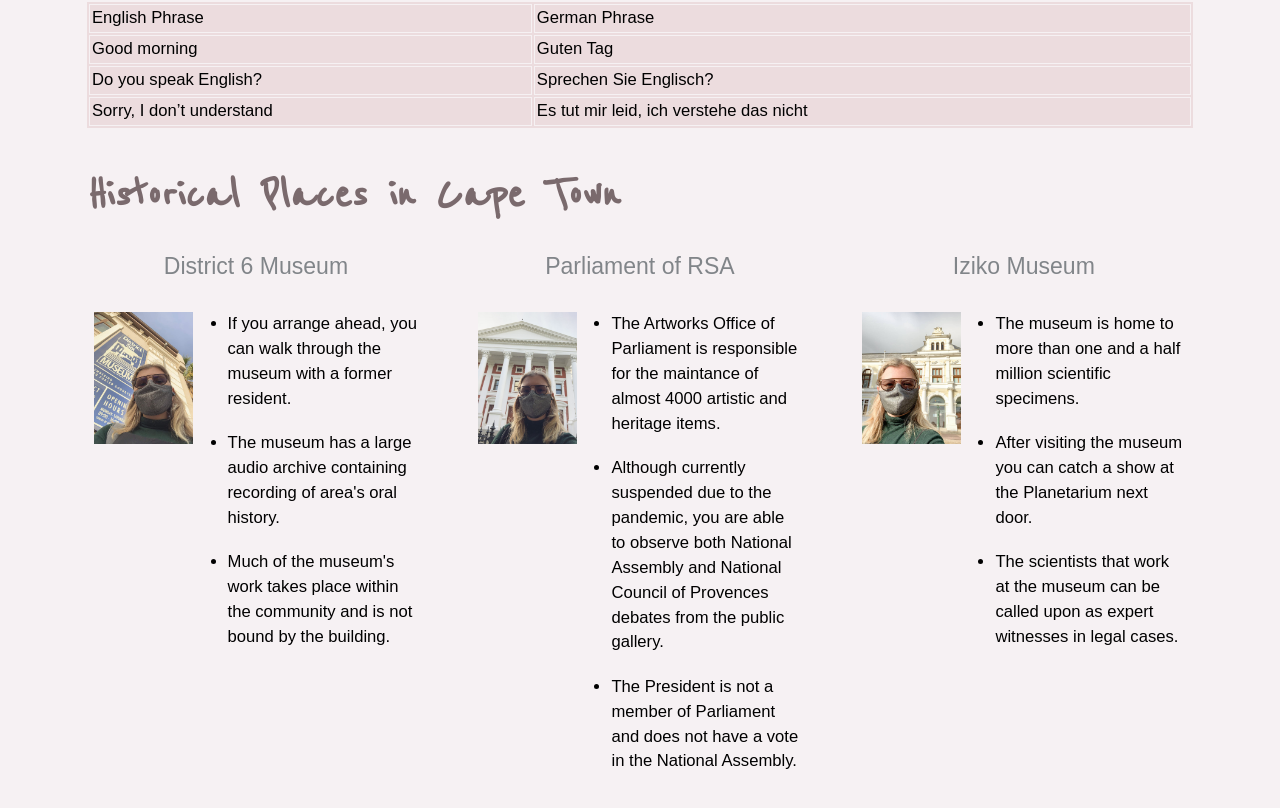
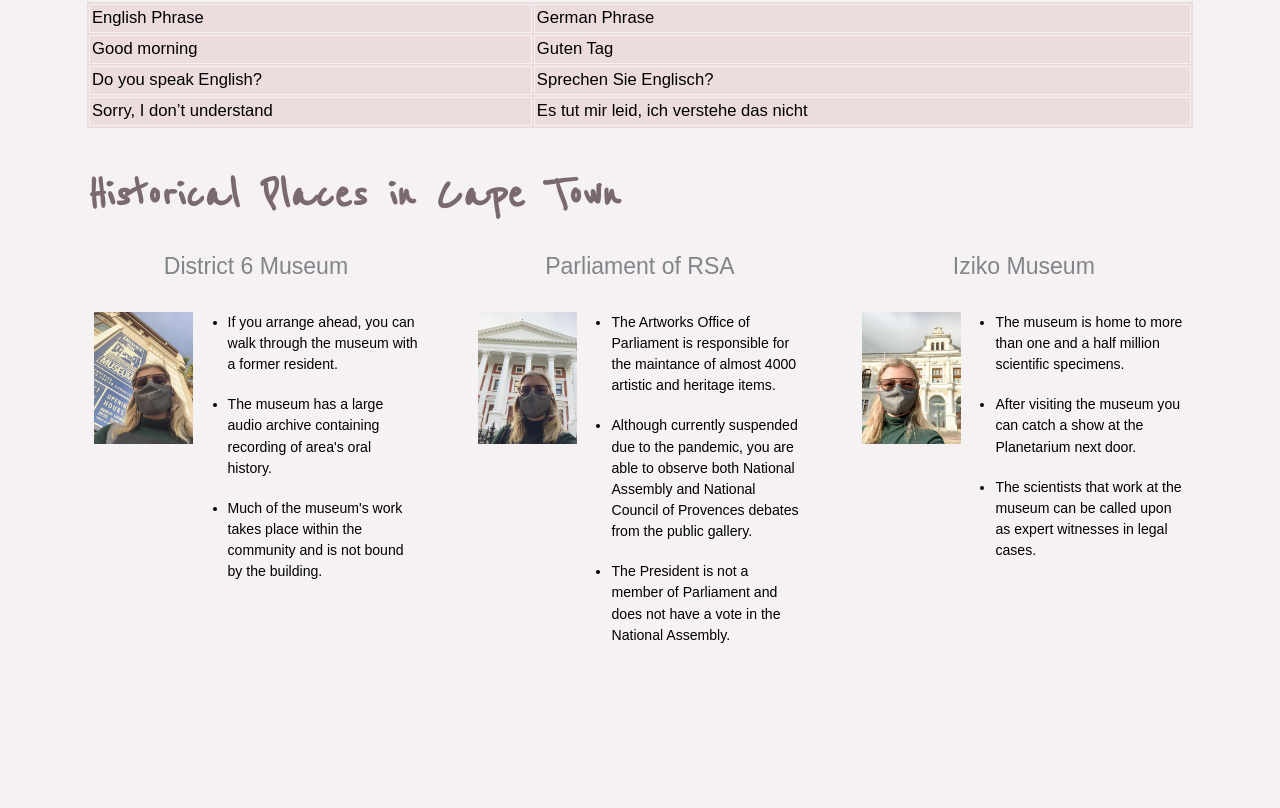
Before and after one commit to clarababette/basic-webpage, a plain HTML site: page my-webpage-grid.html in a window 1280 px wide. Shown: the part 924-1732 px from the top of the page. After the commit the page ends 1670 px from the top, so only its background shows below. Drawn offline with Linux system fonts and the light colour scheme.

Commit message:
fixed font-size

```diff
--- a/my-webpage-grid.html
+++ b/my-webpage-grid.html
@@ -297,7 +297,7 @@ h3 {
     display: none;
   }
 
-  #historical-places {
+  li {
     font-size: 1.1vw;
   }
 @media only screen and (min-width: 60em) { /* 960px */
```
